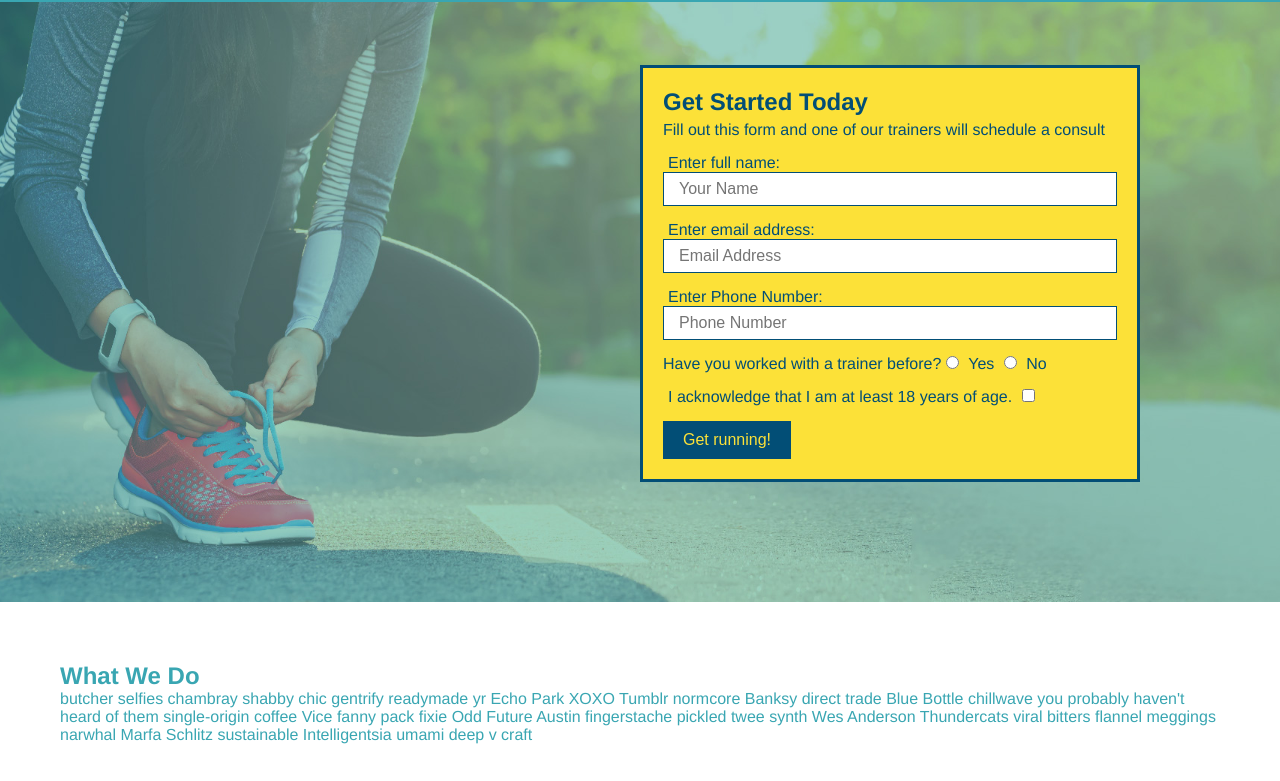
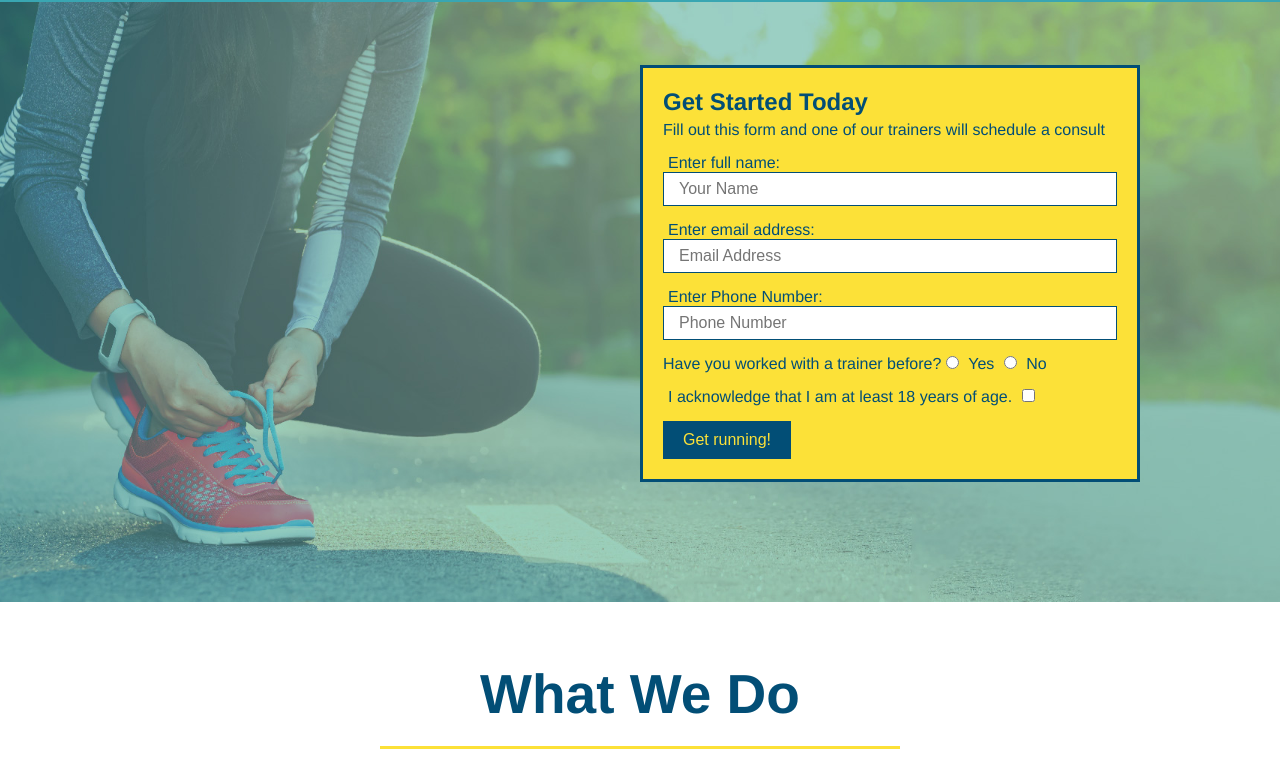
Before and after one commit to whosshazo/run-buddy, a plain HTML site: page index.html in a window 1280 px wide. Shown: the part 80-861 px from the top of the page. Drawn offline with Linux system fonts and the light colour scheme.

Commit message:
style what we do section

```diff
--- a/assets/css/style.css
+++ b/assets/css/style.css
@@ -107,3 +107,23 @@ section {
     padding: 10px 20px;
     font-size: 16px;
 }
+.intro {
+    text-align: center;
+}
+.intro h2 {
+    /* add this alongside tour other declerations */
+    display: inline-block;
+    font-size: 55px;
+    color: #024e76;
+    margin-bottom: 35px;
+    padding: 0 100px 20px 100px;
+    border-bottom: 3px solid;
+    border-color: #fce138;
+}
+.intro p {
+    margin: 0 auto;
+    line-height: 1.7;
+    color: #39a6b2;
+    width: 80%;
+    font-size: 20px;
+}
--- a/index.html
+++ b/index.html
@@ -65,7 +65,7 @@
             </section>
             <!-- End hero -->
             <!--"What we Do" Section -->
-            <section id="what we do">
+            <section id="what we do" class="intro">
                 <h2>What We Do</h2>
                 <p>
                     butcher selfies chambray shabby chic gentrify readymade yr Echo Park XOXO Tumblr normcore Banksy direct trade Blue Bottle chillwave you probably haven't heard of them single-origin coffee Vice fanny pack fixie Odd Future Austin fingerstache pickled twee synth Wes Anderson Thundercats viral bitters flannel meggings narwhal Marfa Schlitz sustainable Intelligentsia umami deep v craft
```
